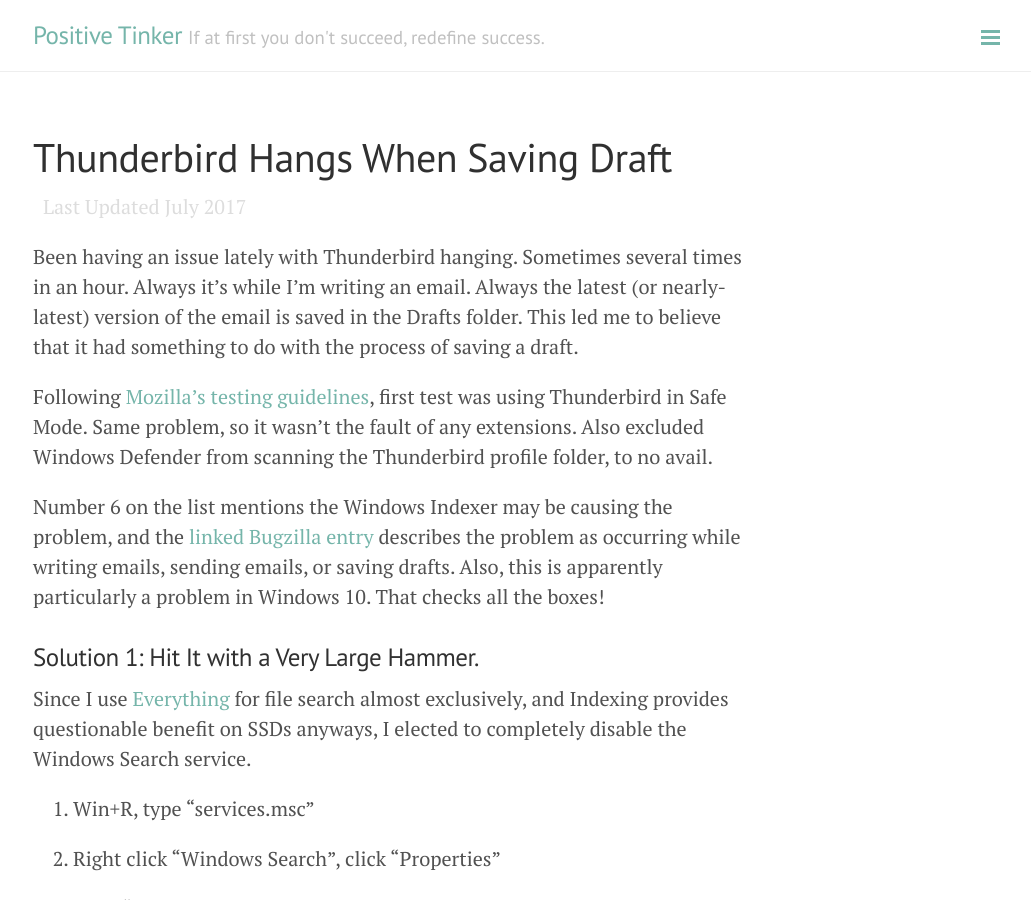
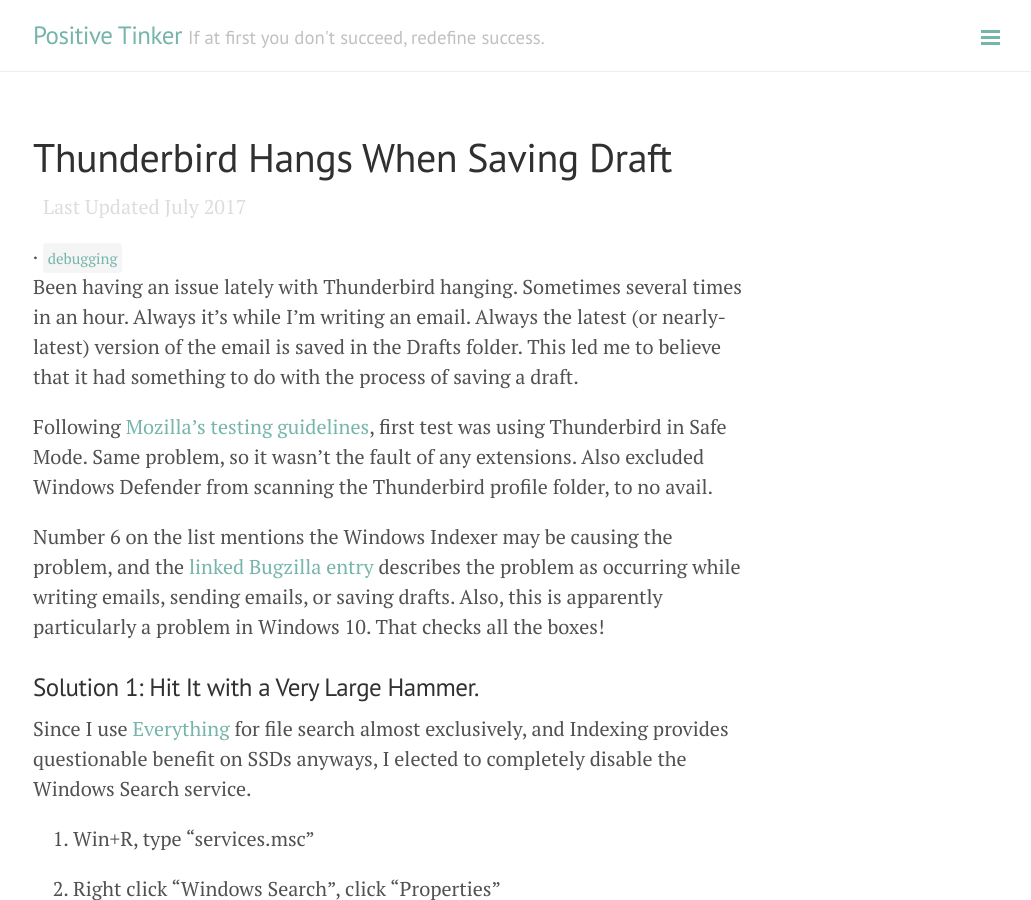
Before and after one commit to MikeTV/PositiveTinker, a Jekyll site: the page built from _posts/2017-07-15-debugged-thunderbird-hangs-when-saving-draft.md, in a window 1280 px wide and 900 px high. Shown: the whole window, without its empty margins (247-1278 px from the left). Built offline with Jekyll 4.4.1, drawn with Linux system fonts in a browser that asks for light colours; comment, search, counter and statistics services are not loaded.

Commit message:
Update post.html

```diff
--- a/_layouts/post.html
+++ b/_layouts/post.html
@@ -6,8 +6,8 @@
 
   <h1 class="post-title">{{ page.title }}</h1>
   <span class="post-date">Last Updated {{ page.date | date: "%B %Y" }}</span>
-      {% if post.tags %} ·
-        {% for tag in post.tags %}
+      {% if page.tags %} ·
+        {% for tag in page.tags %}
           <a href="{{ site.baseurl }}/tags/#{{ tag | slugify }}" class="post-tag">{{ tag }}</a>
         {% endfor %}
       {% endif %}
```
